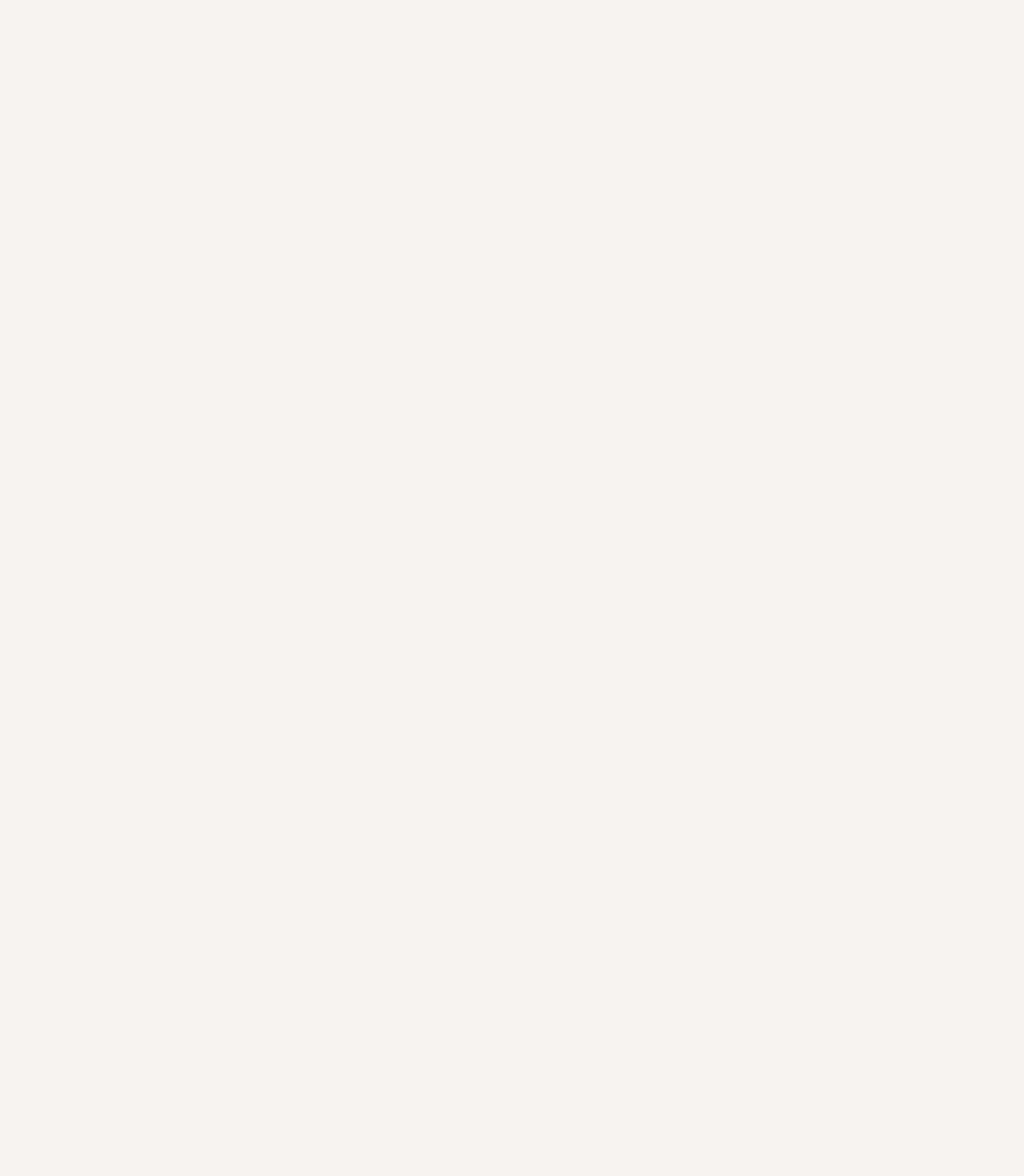
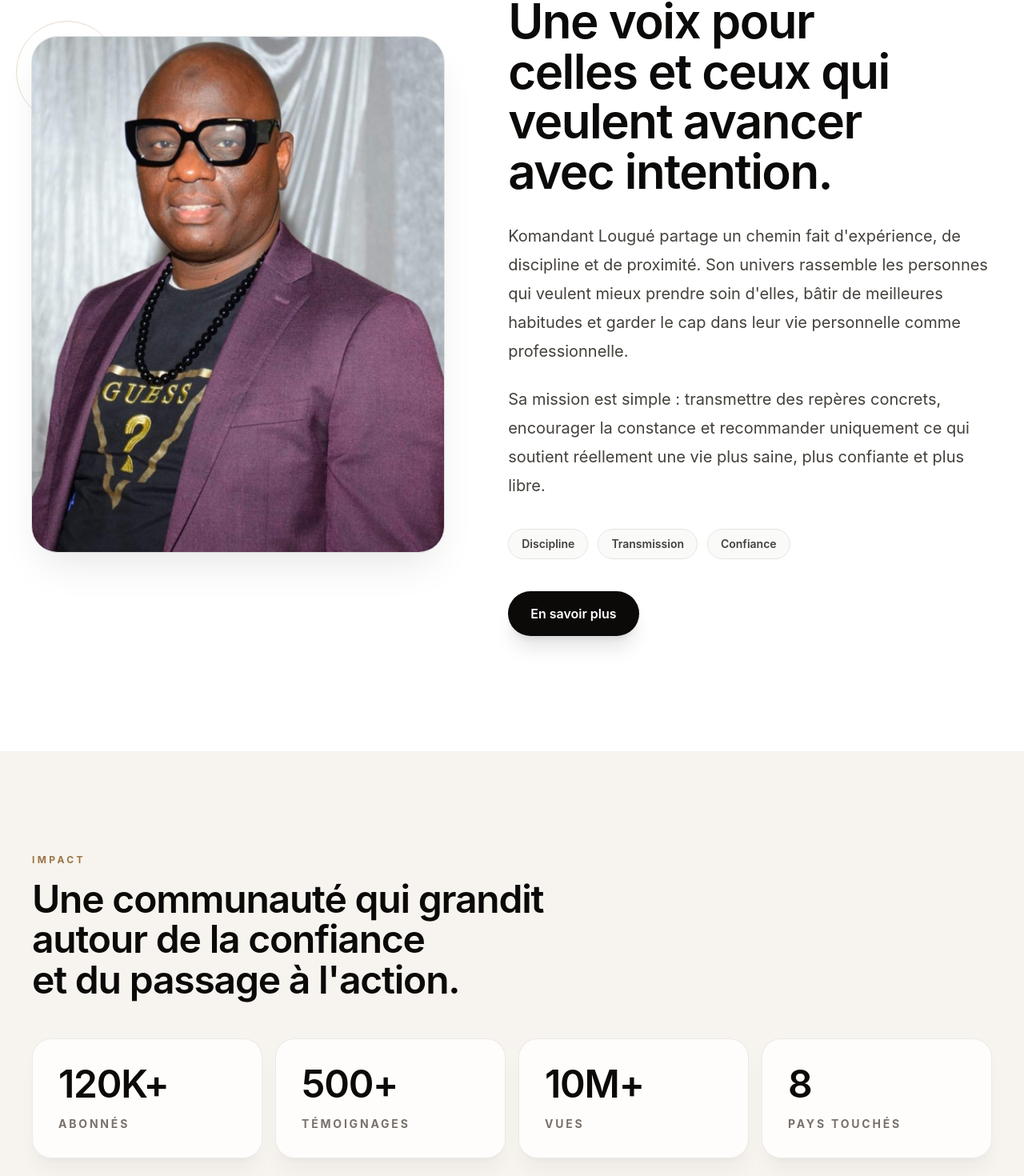
Before and after one commit to Hazichomwarr/komandant-logue, a Next.js app: page / in a window 1280 px wide. Shown: the part 1149-2619 px from the top of the page at 80% size. Before the commit the page ends 946 px from the top, so only its background shows below. Built offline with nearby package versions, Linux system fonts and the light colour scheme.

Commit message:
feat: Add About and Impact components

```diff
--- a/HM-Digital/marketing.md
+++ b/HM-Digital/marketing.md
@@ -295,6 +295,8 @@ For creators and influencers:
 
 The person is the brand.
 
+People join people. They buy from people they trust.
+
 Products support the brand.
 
 Content builds trust.
--- a/app/page.tsx
+++ b/app/page.tsx
@@ -1,4 +1,6 @@
+import { About } from "@/components/landing/About";
 import { Hero } from "@/components/landing/Hero";
+import { Impact } from "@/components/landing/Impact";
 import { Navbar } from "@/components/landing/Navbar";
 
 export default function Home() {
@@ -7,6 +9,8 @@ export default function Home() {
       <Navbar />
       <main>
         <Hero />
+        <About />
+        <Impact />
       </main>
     </div>
   );
--- /dev/null
+++ b/components/landing/About.tsx
@@ -0,0 +1,111 @@
+"use client";
+
+import { motion } from "framer-motion";
+import Image from "next/image";
+import Link from "next/link";
+
+const values = ["Discipline", "Transmission", "Confiance"];
+
+const fadeUp = {
+  hidden: { opacity: 0, y: 28 },
+  visible: { opacity: 1, y: 0 },
+};
+
+export function About() {
+  return (
+    <section id="a-propos" className="bg-white px-5 py-24 sm:px-8 lg:px-10 lg:py-36">
+      <div className="mx-auto grid w-full max-w-7xl items-center gap-12 lg:grid-cols-[0.92fr_1.08fr] lg:gap-20">
+        <motion.div
+          initial="hidden"
+          whileInView="visible"
+          viewport={{ once: true, amount: 0.25 }}
+          transition={{ duration: 0.75, ease: "easeOut" }}
+          variants={fadeUp}
+          className="relative mx-auto w-full max-w-[34rem] lg:mx-0"
+        >
+          <div className="absolute -left-5 -top-5 hidden h-32 w-32 rounded-full border border-[#b78a54]/30 sm:block" />
+          <div className="relative aspect-[4/5] overflow-hidden rounded-[2rem] bg-stone-100 shadow-2xl shadow-stone-950/10 ring-1 ring-stone-950/10">
+            <Image
+              src="/images/kl-portrait.jpeg"
+              alt="Portrait de Komandant Lougué"
+              fill
+              sizes="(max-width: 1024px) 90vw, 38vw"
+              className="object-cover object-[50%_26%]"
+            />
+          </div>
+        </motion.div>
+
+        <motion.div
+          initial="hidden"
+          whileInView="visible"
+          viewport={{ once: true, amount: 0.3 }}
+          transition={{ staggerChildren: 0.12 }}
+          className="max-w-3xl"
+        >
+          <motion.p
+            variants={fadeUp}
+            transition={{ duration: 0.65, ease: "easeOut" }}
+            className="mb-5 inline-flex rounded-full border border-[#b78a54]/25 bg-[#f7f4ef] px-4 py-2 text-xs font-bold uppercase tracking-[0.28em] text-[#9b7444]"
+          >
+            Mon parcours
+          </motion.p>
+
+          <motion.h2
+            variants={fadeUp}
+            transition={{ duration: 0.7, ease: "easeOut" }}
+            className="text-4xl font-semibold leading-[1.04] tracking-tight text-stone-950 text-balance sm:text-5xl lg:text-6xl"
+          >
+            Une voix pour celles et ceux qui veulent avancer avec intention.
+          </motion.h2>
+
+          <motion.div
+            variants={fadeUp}
+            transition={{ duration: 0.7, ease: "easeOut" }}
+            className="mt-8 space-y-6 text-lg leading-8 text-stone-700 sm:text-xl sm:leading-9"
+          >
+            <p>
+              Komandant Lougué partage un chemin fait d&apos;expérience, de
+              discipline et de proximité. Son univers rassemble les personnes
+              qui veulent mieux prendre soin d&apos;elles, bâtir de meilleures
+              habitudes et garder le cap dans leur vie personnelle comme
+              professionnelle.
+            </p>
+            <p>
+              Sa mission est simple : transmettre des repères concrets,
+              encourager la constance et recommander uniquement ce qui soutient
+              réellement une vie plus saine, plus confiante et plus libre.
+            </p>
+          </motion.div>
+
+          <motion.div
+            variants={fadeUp}
+            transition={{ duration: 0.7, ease: "easeOut" }}
+            className="mt-9 flex flex-wrap gap-3"
+          >
+            {values.map((value) => (
+              <span
+                key={value}
+                className="rounded-full border border-stone-200 bg-stone-50 px-4 py-2 text-sm font-semibold text-stone-700"
+              >
+                {value}
+              </span>
+            ))}
+          </motion.div>
+
+          <motion.div
+            variants={fadeUp}
+            transition={{ duration: 0.7, ease: "easeOut" }}
+            className="mt-10"
+          >
+            <Link
+              href="#a-propos"
+              className="inline-flex min-h-14 items-center justify-center rounded-full bg-stone-950 px-7 text-base font-semibold text-white shadow-xl shadow-stone-950/10 transition duration-300 hover:-translate-y-0.5 hover:bg-[#b78a54]"
+            >
+              En savoir plus
+            </Link>
+          </motion.div>
+        </motion.div>
+      </div>
+    </section>
+  );
+}
--- a/components/landing/Hero.tsx
+++ b/components/landing/Hero.tsx
@@ -1,3 +1,4 @@
+// components/landing/Hero.tsx
 import Image from "next/image";
 import Link from "next/link";
 
@@ -24,7 +25,8 @@ export function Hero() {
 
           <p className="mt-7 max-w-2xl text-lg leading-8 text-stone-700 sm:text-xl sm:leading-9">
             Je partage mon parcours, mes habitudes et mes idées pour aider une
-            communauté ambitieuse à avancer avec discipline, clarté et confiance.
+            communauté ambitieuse à avancer avec discipline, clarté et
+            confiance.
           </p>
 
           <div className="mt-9 flex flex-col gap-4 sm:flex-row">
@@ -56,7 +58,7 @@ export function Hero() {
           </dl>
         </div>
 
-        <div className="relative mx-auto w-full max-w-[34rem] lg:mr-0">
+        <div className="relative mx-auto w-full max-w-136 lg:mr-0">
           <div className="absolute -left-6 top-12 z-10 hidden rounded-3xl border border-white/60 bg-white/75 px-5 py-4 shadow-2xl shadow-stone-950/10 backdrop-blur-xl sm:block">
             <p className="text-sm font-semibold text-stone-950">
               Discipline quotidienne
@@ -66,7 +68,7 @@ export function Hero() {
             </p>
           </div>
 
-          <div className="relative aspect-[4/5] overflow-hidden rounded-[2rem] bg-stone-200 shadow-2xl shadow-stone-950/20 ring-1 ring-stone-950/10">
+          <div className="relative aspect-4/5 overflow-hidden rounded-4xl bg-stone-200 shadow-2xl shadow-stone-950/20 ring-1 ring-stone-950/10">
             <Image
               src="/images/kl-portrait-white-tux.jpeg"
               alt="Portrait de Komandant Lougué"
@@ -75,12 +77,12 @@ export function Hero() {
               sizes="(max-width: 1024px) 90vw, 38vw"
               className="object-cover object-[54%_50%]"
             />
-            <div className="absolute inset-x-0 bottom-0 bg-gradient-to-t from-stone-950/65 via-stone-950/10 to-transparent p-6 text-white sm:p-8">
+            {/* <div className="absolute inset-x-0 bottom-0 bg-linear-to-t from-stone-950/65 via-stone-950/10 to-transparent p-6 text-white sm:p-8">
               <p className="max-w-xs text-xl font-semibold leading-7">
                 La personne est la marque. Les recommandations suivent la
                 confiance.
               </p>
-            </div>
+            </div> */}
           </div>
         </div>
       </div>
--- /dev/null
+++ b/components/landing/Impact.tsx
@@ -0,0 +1,72 @@
+"use client";
+
+import { motion } from "framer-motion";
+
+const stats = [
+  { value: "120K+", label: "Abonnés" },
+  { value: "500+", label: "Témoignages" },
+  { value: "10M+", label: "Vues" },
+  { value: "8", label: "Pays touchés" },
+];
+
+const container = {
+  hidden: { opacity: 0 },
+  visible: {
+    opacity: 1,
+    transition: { staggerChildren: 0.1 },
+  },
+};
+
+const card = {
+  hidden: { opacity: 0, y: 24, scale: 0.98 },
+  visible: { opacity: 1, y: 0, scale: 1 },
+};
+
+export function Impact() {
+  return (
+    <section className="bg-[#f7f4ef] px-5 py-24 sm:px-8 lg:px-10 lg:py-32">
+      <div className="mx-auto w-full max-w-7xl">
+        <motion.div
+          initial="hidden"
+          whileInView="visible"
+          viewport={{ once: true, amount: 0.25 }}
+          transition={{ duration: 0.7, ease: "easeOut" }}
+          variants={card}
+          className="mb-12 max-w-3xl"
+        >
+          <p className="mb-4 text-xs font-bold uppercase tracking-[0.28em] text-[#9b7444]">
+            Impact
+          </p>
+          <h2 className="text-4xl font-semibold leading-[1.05] tracking-tight text-stone-950 text-balance sm:text-5xl">
+            Une communauté qui grandit autour de la confiance et du passage à
+            l&apos;action.
+          </h2>
+        </motion.div>
+
+        <motion.div
+          initial="hidden"
+          whileInView="visible"
+          viewport={{ once: true, amount: 0.25 }}
+          variants={container}
+          className="grid gap-4 sm:grid-cols-2 lg:grid-cols-4"
+        >
+          {stats.map((stat) => (
+            <motion.div
+              key={stat.label}
+              variants={card}
+              transition={{ duration: 0.65, ease: "easeOut" }}
+              className="rounded-[1.5rem] border border-stone-200/80 bg-white/80 p-7 shadow-xl shadow-stone-950/[0.04] backdrop-blur transition duration-300 hover:-translate-y-1 hover:border-[#b78a54]/35 hover:shadow-2xl hover:shadow-stone-950/[0.07] sm:p-8"
+            >
+              <p className="text-4xl font-semibold tracking-tight text-stone-950 sm:text-5xl">
+                {stat.value}
+              </p>
+              <p className="mt-4 text-sm font-bold uppercase tracking-[0.2em] text-stone-500">
+                {stat.label}
+              </p>
+            </motion.div>
+          ))}
+        </motion.div>
+      </div>
+    </section>
+  );
+}
--- a/components/landing/Navbar.tsx
+++ b/components/landing/Navbar.tsx
@@ -23,7 +23,7 @@ export function Navbar() {
           </span>
         </Link>
 
-        <div className="hidden items-center gap-8 rounded-full border border-stone-200/80 bg-white/70 px-7 py-3 text-sm font-medium text-stone-700 shadow-sm shadow-stone-950/[0.03] backdrop-blur-xl lg:flex">
+        <div className="hidden items-center gap-8 rounded-full border border-stone-200/80 bg-white/70 px-7 py-3 text-sm font-medium text-stone-700 shadow-sm shadow-stone-950/3 backdrop-blur-xl lg:flex">
           {navItems.map((item) => (
             <Link
               key={item.label}
--- a/package.json
+++ b/package.json
@@ -9,6 +9,7 @@
     "lint": "eslint"
   },
   "dependencies": {
+    "framer-motion": "^12.42.2",
     "next": "16.2.10",
     "react": "19.2.4",
     "react-dom": "19.2.4"
```
Also changed, not shown: 1 other file (tests, documents, lock files or other folders).
